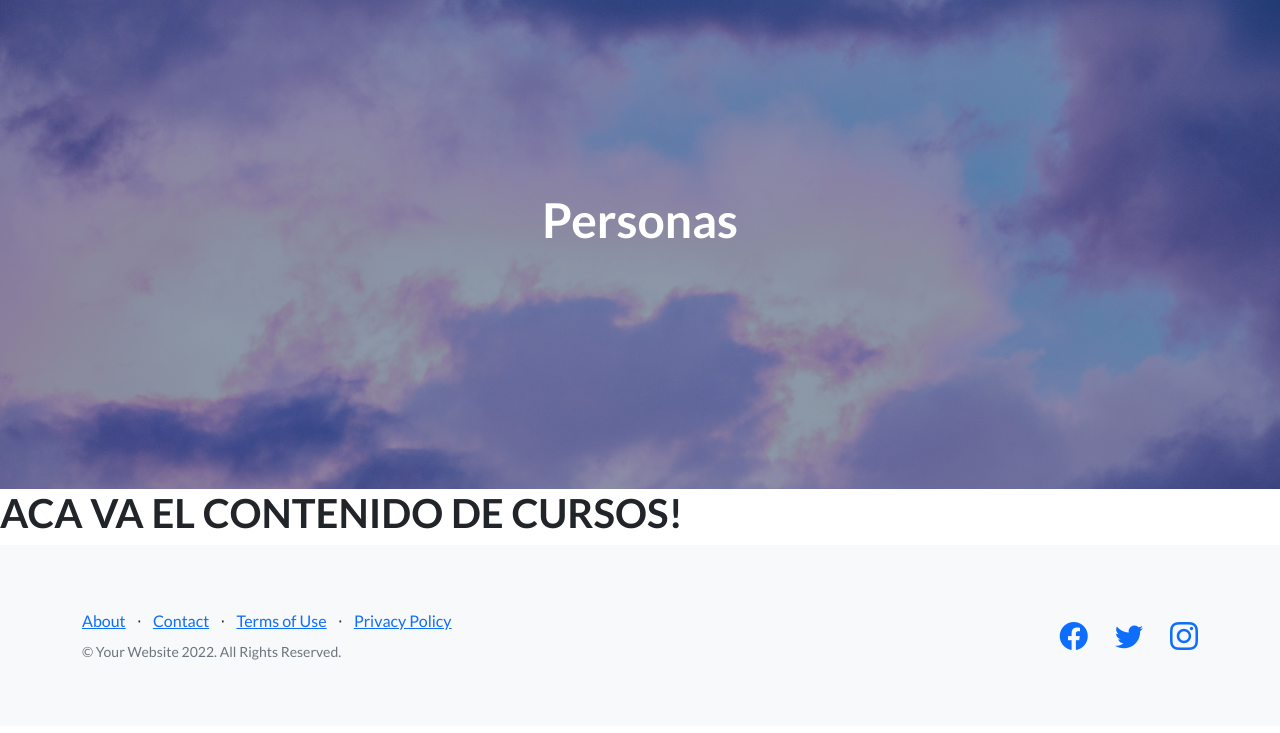
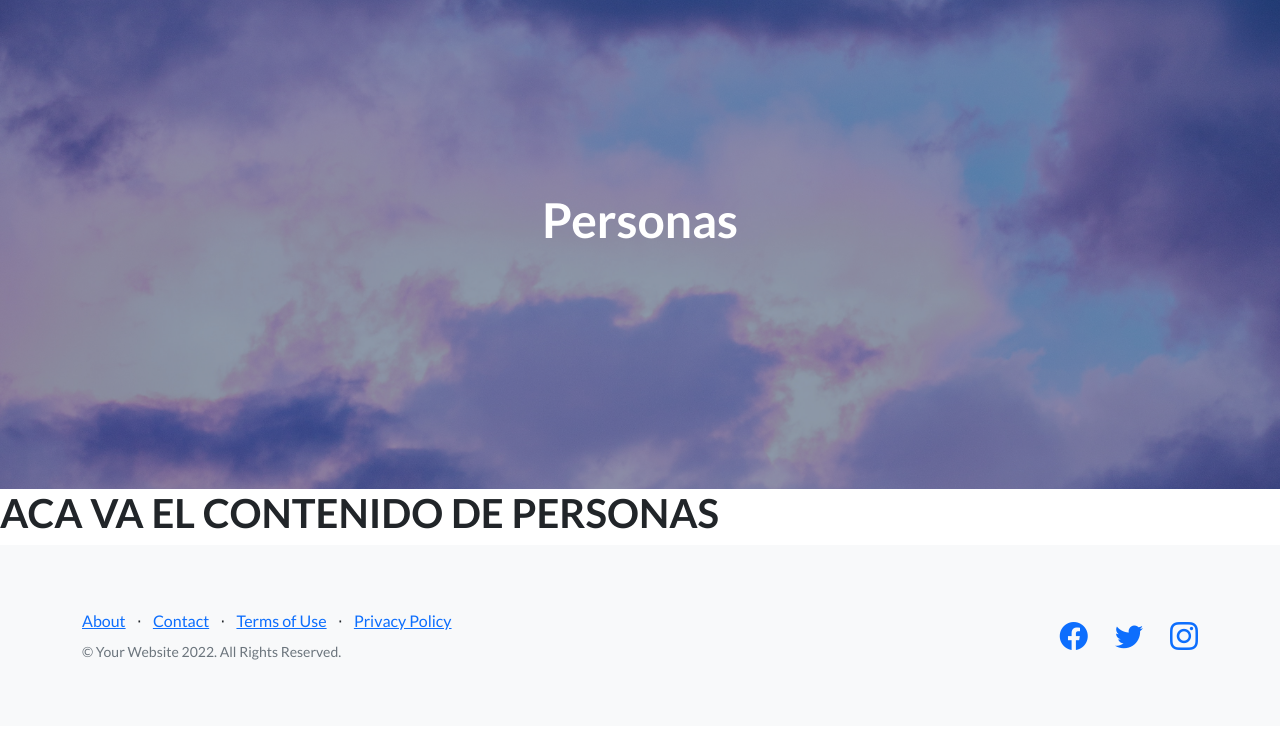
Before and after one commit to freyesval/Entrega1_FernandoReyes, a Django app: page /familiares/personas/ in a window 1280 px wide. Shown: the part 67-800 px from the top of the page. Run offline with Django 4.2, Linux system fonts and the light colour scheme; some libraries are stand-ins or nearby versions.

Commit message:
Minor change of strings

```diff
--- a/familiares/templates/familiares/paquetes.html
+++ b/familiares/templates/familiares/paquetes.html
@@ -7,5 +7,5 @@
 {% endblock %}
 
 {% block contenido_que_cambia %}
-<h1>ACA VA EL CONTENIDO DE los paquetes</h1>
+<h1>ACA VA EL CONTENIDO DE LOS PAQUETES</h1>
 {% endblock %}
--- a/familiares/templates/familiares/personas.html
+++ b/familiares/templates/familiares/personas.html
@@ -7,5 +7,5 @@
 {% endblock %}
 
 {% block contenido_que_cambia %}
-<h1>ACA VA EL CONTENIDO DE CURSOS!</h1>
+<h1>ACA VA EL CONTENIDO DE PERSONAS</h1>
 {% endblock %}
```
